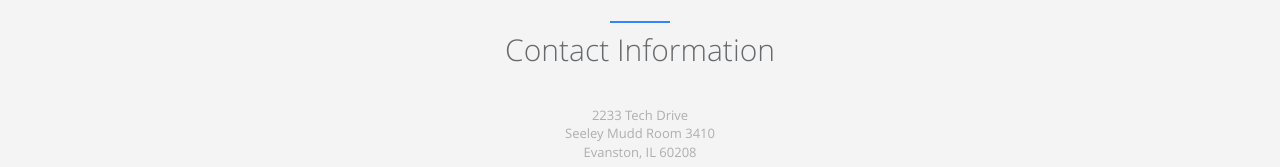
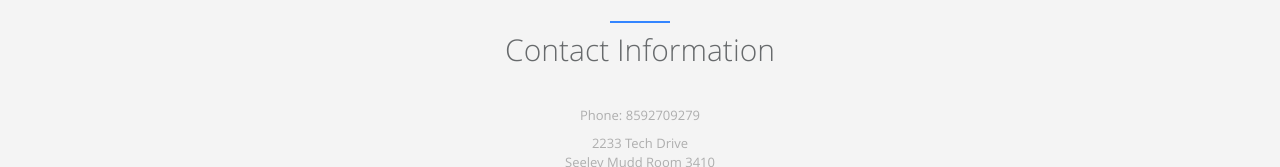
Before and after one commit to robinzixuan/robin.github.io, a Jekyll site: the page built from index.html, in a window 1280 px wide and 900 px high, scrolled down 11369 px, cut to the strip 0-565 px from the top of the window. Shown: the part 398-565 px from the top of the strip. Built offline with Jekyll 4.4.1, drawn with Linux system fonts in a browser that asks for light colours.

Commit message:
Update contact.html

```diff
--- a/_includes/sections/contact.html
+++ b/_includes/sections/contact.html
@@ -6,6 +6,9 @@
       </div>
   </div>
   <div class="row">
+    <center><p>Phone: 8592709279</p></center>
+  </div>
+  <div class="row">
     <center><p>2233 Tech Drive<br />
       Seeley Mudd Room 3410<br />
       Evanston, IL 60208</p></center>
```
